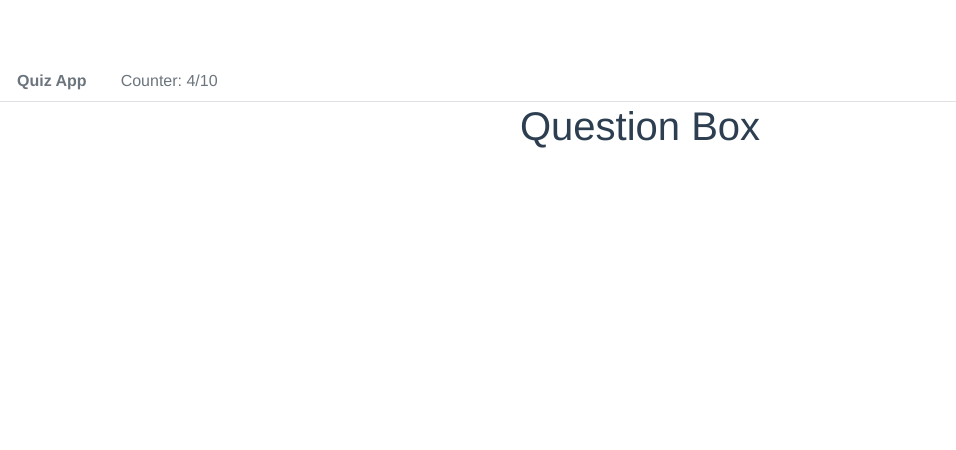
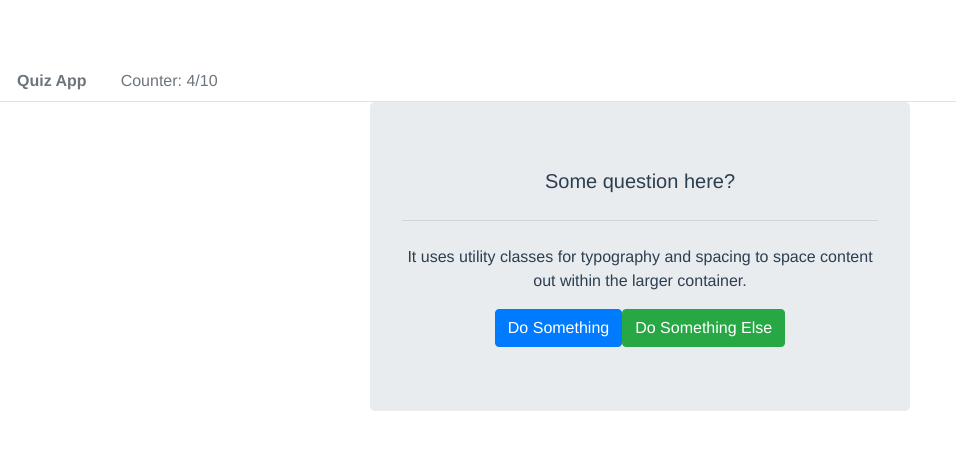
Before and after one commit to szyszkoit/freecodecamp-vue-app, a Vue app: page / in a window 1280 px wide. Shown: the top 450 px of the page, without its empty margins (0-956 px from the left). Built offline with nearby package versions, Linux system fonts and the light colour scheme.

Commit message:
Question Box Layout

```diff
--- a/src/App.vue
+++ b/src/App.vue
@@ -1,7 +1,13 @@
 <template>
   <div id="app">
     <Header />
-    <QuestionBox />
+    <b-container class="bv-example-row">
+      <b-row>
+        <b-col sm="6" offset="3">
+          <QuestionBox />
+        </b-col>
+      </b-row>
+    </b-container>
   </div>
 </template>
 
--- a/src/components/QuestionBox.vue
+++ b/src/components/QuestionBox.vue
@@ -1,5 +1,19 @@
 <template>
-    <h1>
-        Question Box
-    </h1>
+  <div class="question-box-container">
+    <b-jumbotron>
+    <template v-slot:lead>
+      Some question here?
+    </template>
+
+    <hr class="my-4">
+
+    <p>
+      It uses utility classes for typography and spacing to space content out within the larger
+      container.
+    </p>
+
+    <b-button variant="primary" href="#">Do Something</b-button>
+    <b-button variant="success" href="#">Do Something Else</b-button>
+  </b-jumbotron>
+  </div>
 </template>
```
